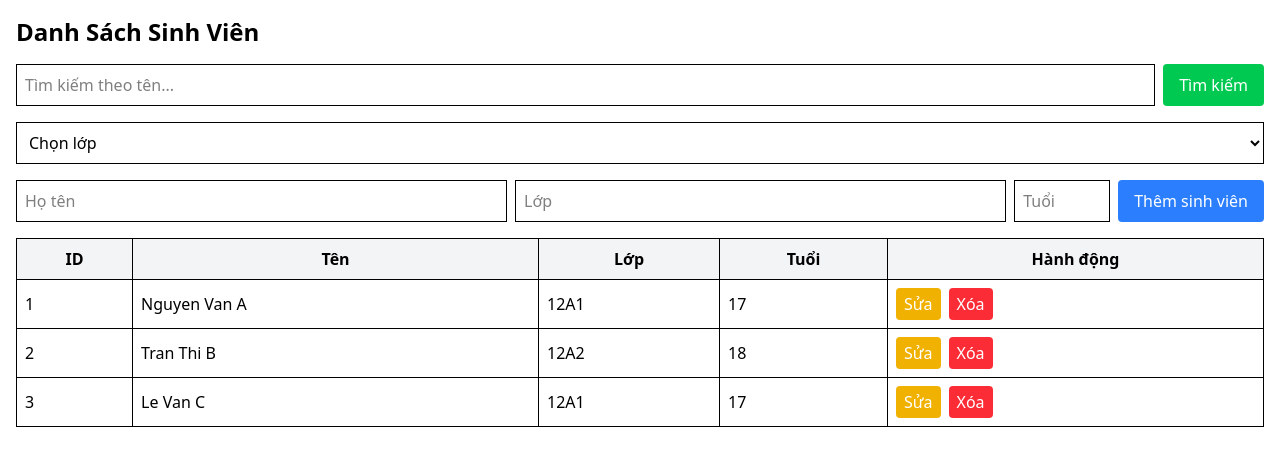
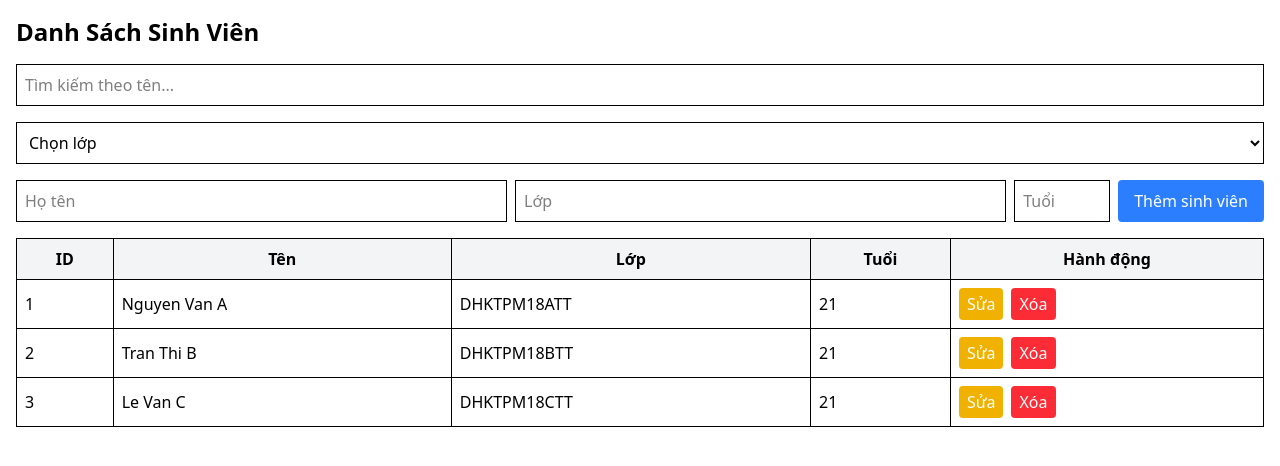
Before and after one commit to DeeDeevk/LTPTGiaoDien_NguyenHoVietKhoa_BaiThi, a React (Vite) app: page / in a window 1280 px wide. Shown: the top 466 px of the page. Built offline with nearby package versions, Linux system fonts and the light colour scheme.

Commit message:
feat: lưu danh sách sinh viên vào localStorage

```diff
--- a/src/components/SinhVienList.jsx
+++ b/src/components/SinhVienList.jsx
@@ -1,12 +1,16 @@
-import { useState } from 'react';
+import { useState, useEffect } from 'react';
 import './SinhVienList.css';
 
 function SinhVienList() {
-  const [students, setStudents] = useState([
-    { id: 1, name: 'Nguyen Van A', class: '12A1', age: 17 },
-    { id: 2, name: 'Tran Thi B', class: '12A2', age: 18 },
-    { id: 3, name: 'Le Van C', class: '12A1', age: 17 },
-  ]);
+  const [students, setStudents] = useState(() => {
+    // Lấy danh sách sinh viên từ localStorage khi load trang
+    const savedStudents = localStorage.getItem('students');
+    return savedStudents ? JSON.parse(savedStudents) : [
+      { id: 1, name: 'Nguyen Van A', class: 'DHKTPM18ATT', age: 21 },
+      { id: 2, name: 'Tran Thi B', class: 'DHKTPM18BTT', age: 21 },
+      { id: 3, name: 'Le Van C', class: 'DHKTPM18CTT', age: 21 },
+    ]; // Nếu không có, sử dụng giá trị mặc định
+  });
 
   const [newStudent, setNewStudent] = useState({
     name: '',
@@ -14,15 +18,17 @@ function SinhVienList() {
     age: ''
   });
 
-  const [editStudent, setEditStudent] = useState(null); // Để lưu sinh viên đang chỉnh sửa
+  const [editStudent, setEditStudent] = useState(null);
   const [searchTerm, setSearchTerm] = useState('');
-  const [selectedClass, setSelectedClass] = useState(''); // Lưu lớp được chọn
+  const [selectedClass, setSelectedClass] = useState('');
 
+  // Cập nhật sinh viên mới khi nhập liệu
   const handleInputChange = (e) => {
     const { name, value } = e.target;
     setNewStudent({ ...newStudent, [name]: value });
   };
 
+  // Thêm sinh viên vào danh sách và lưu vào localStorage
   const handleAddStudent = () => {
     if (!newStudent.name || !newStudent.class || !newStudent.age) {
       alert('Vui lòng nhập đầy đủ thông tin!');
@@ -32,28 +38,27 @@ function SinhVienList() {
     const newId = students.length > 0 ? Math.max(...students.map(s => s.id)) + 1 : 1;
     const studentToAdd = { ...newStudent, id: newId, age: parseInt(newStudent.age) };
 
-    setStudents([...students, studentToAdd]);
+    const updatedStudents = [...students, studentToAdd];
+    setStudents(updatedStudents);
+    localStorage.setItem('students', JSON.stringify(updatedStudents)); // Lưu vào localStorage
+
     setNewStudent({ name: '', class: '', age: '' });
-    console.log("Them sinh vien thanh cong!!!");
-
   };
 
+  // Xóa sinh viên và cập nhật vào localStorage
   const handleDeleteStudent = (id) => {
     const studentToDelete = students.find((student) => student.id === id);
     const confirmDelete = window.confirm(`Bạn có chắc muốn xóa sinh viên: ${studentToDelete?.name}?`);
     if (confirmDelete) {
-      setStudents(students.filter((student) => student.id !== id));
-      console.log("Đã xóa sinh viên:", studentToDelete);
+      const updatedStudents = students.filter((student) => student.id !== id);
+      setStudents(updatedStudents);
+      localStorage.setItem('students', JSON.stringify(updatedStudents)); // Lưu vào localStorage
     }
   };
 
-  const handleSearch = () => {
-    setSearchTerm(searchTerm);
-  };
-
-  // Hàm chỉnh sửa sinh viên
+  // Chỉnh sửa thông tin sinh viên
   const handleEditStudent = (student) => {
-    setEditStudent({ ...student }); // Lưu thông tin sinh viên đang chỉnh sửa
+    setEditStudent({ ...student });
   };
 
   const handleUpdateStudent = () => {
@@ -67,10 +72,11 @@ function SinhVienList() {
     );
 
     setStudents(updatedStudents);
-    setEditStudent(null); // Đóng form chỉnh sửa
+    localStorage.setItem('students', JSON.stringify(updatedStudents)); // Lưu vào localStorage
+    setEditStudent(null);
   };
 
-  // Hàm lọc sinh viên theo lớp
+  // Lọc sinh viên theo lớp
   const handleClassFilterChange = (e) => {
     setSelectedClass(e.target.value);
   };
@@ -97,12 +103,6 @@ function SinhVienList() {
           value={searchTerm}
           onChange={(e) => setSearchTerm(e.target.value)}
         />
-        <button
-          className="bg-green-500 text-white px-4 py-2 rounded hover:bg-green-600"
-          onClick={handleSearch}
-        >
-          Tìm kiếm
-        </button>
       </div>
 
       {/* Dropdown lọc theo lớp */}
```
Also changed, not shown: MinhChung/luuDanhSachOLocal.PNG (added).
